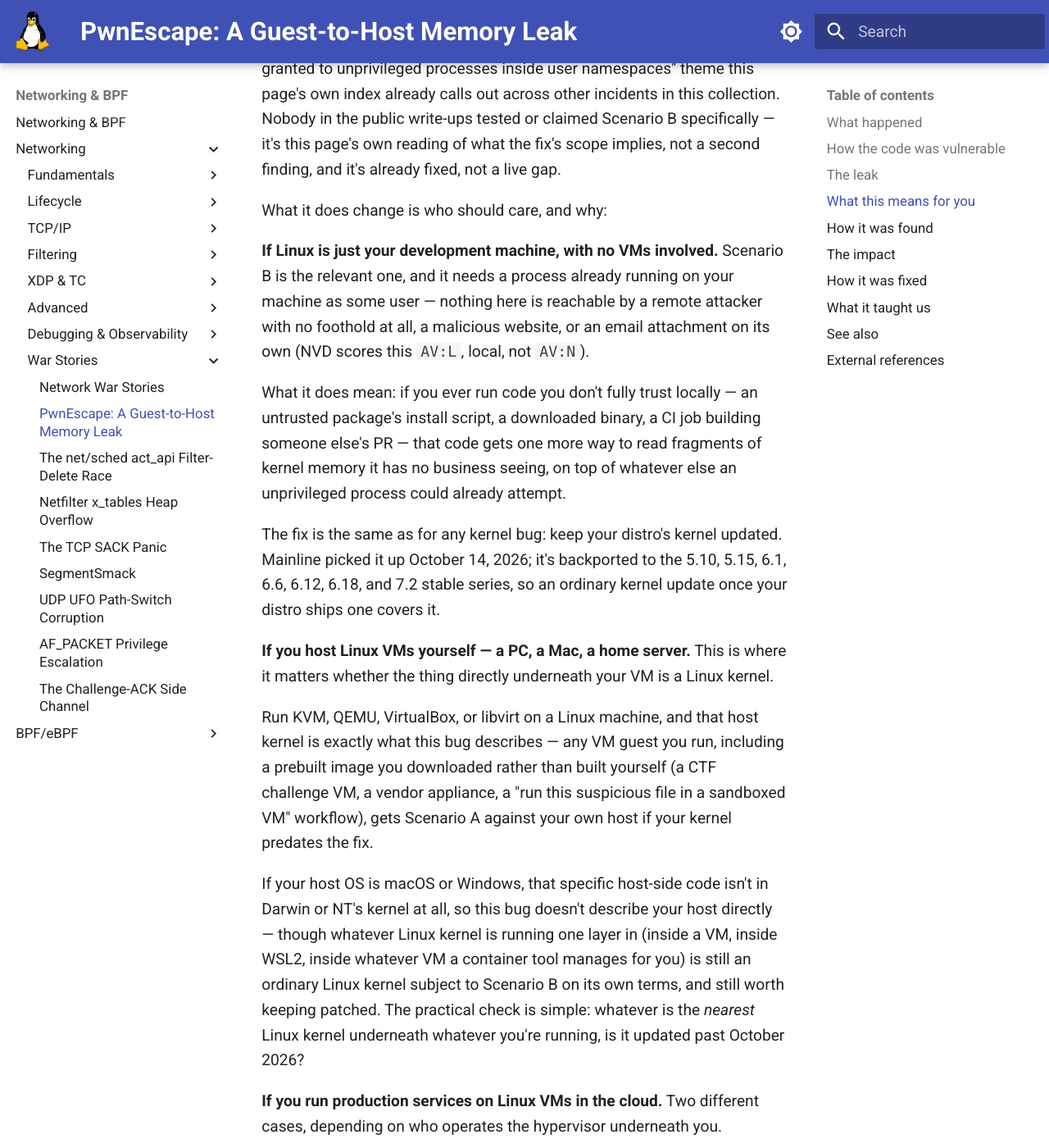
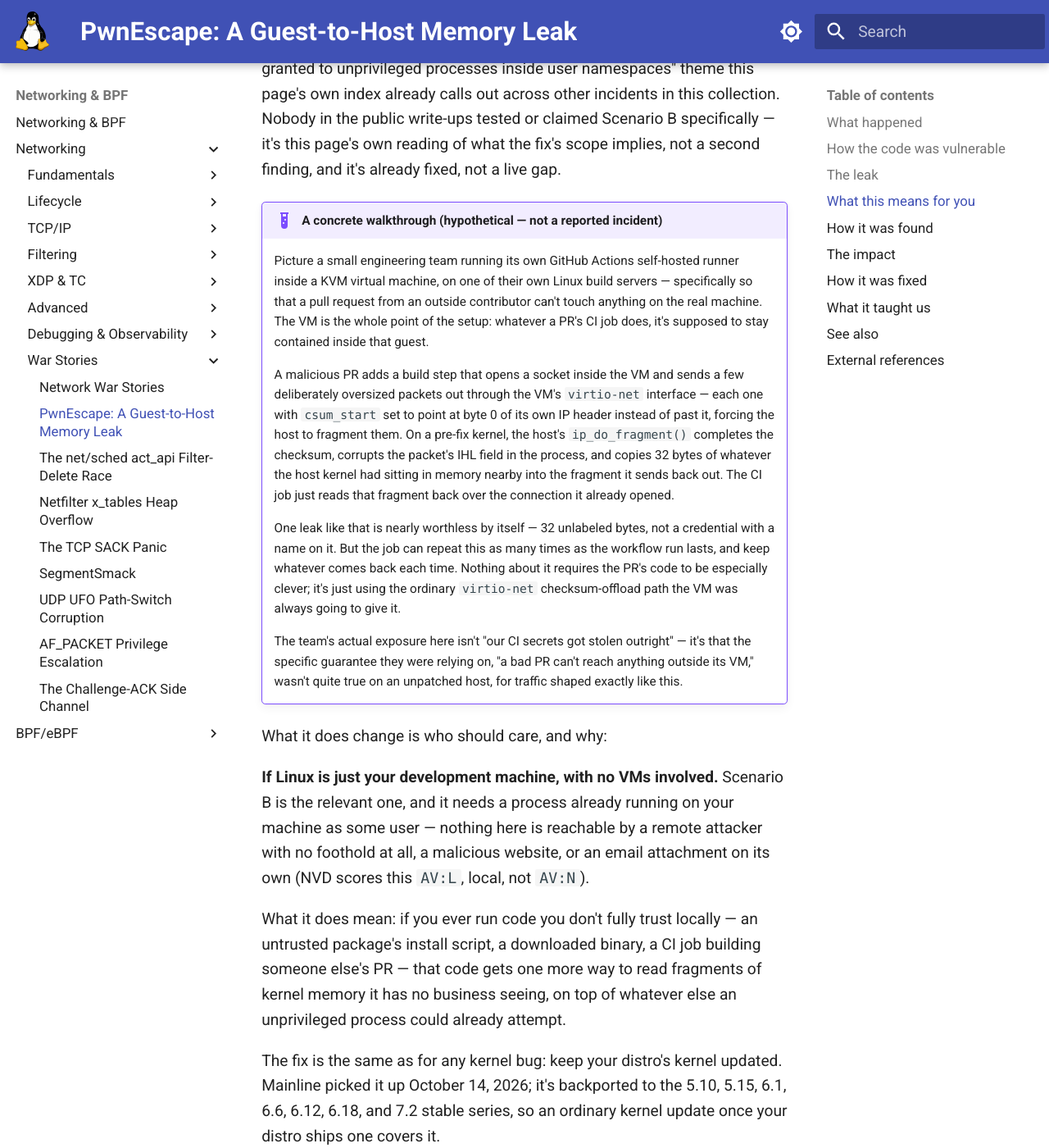
Before and after one commit to laveeshb/linux-kernel-internals, an MkDocs documentation site: the page built from docs/net/war-stories/pwnescape.md, in a window 1280 px wide and 1400 px high, scrolled down 9350 px. Shown: the whole window at 82% size. Built offline with MkDocs 1.6.1 and Material for MkDocs 9.7.7, drawn with Linux system fonts in a browser that asks for light colours.

Commit message:
pwnescape: add a concrete, labeled-hypothetical walkthrough
The three-persona breakdown is useful but abstract. Adds one
worked example -- a self-hosted CI runner in a KVM VM, meant
to isolate untrusted PRs -- walking through the exact mechanism
already described (oversized packet, csum_start into the header,
ip_do_fragment() leak) end to end. Explicitly labeled as a
hypothetical illustration, not a reported incident, to keep it
distinct from the real, sourced Vercel case covered elsewhere
on the page.

```diff
--- a/docs/net/war-stories/pwnescape.md
+++ b/docs/net/war-stories/pwnescape.md
@@ -187,6 +187,15 @@ Scenario B is *not* a second vulnerability. It's the same bug, closed by the sam
 
 That's not new or specific to this bug either; it's the same mechanism behind the older CVE-2017-1000111, and the exact "capabilities routinely granted to unprivileged processes inside user namespaces" theme this page's own index already calls out across other incidents in this collection. Nobody in the public write-ups tested or claimed Scenario B specifically — it's this page's own reading of what the fix's scope implies, not a second finding, and it's already fixed, not a live gap.
 
+!!! example "A concrete walkthrough (hypothetical — not a reported incident)"
+    Picture a small engineering team running its own GitHub Actions self-hosted runner inside a KVM virtual machine, on one of their own Linux build servers — specifically so that a pull request from an outside contributor can't touch anything on the real machine. The VM is the whole point of the setup: whatever a PR's CI job does, it's supposed to stay contained inside that guest.
+
+    A malicious PR adds a build step that opens a socket inside the VM and sends a few deliberately oversized packets out through the VM's `virtio-net` interface — each one with `csum_start` set to point at byte 0 of its own IP header instead of past it, forcing the host to fragment them. On a pre-fix kernel, the host's `ip_do_fragment()` completes the checksum, corrupts the packet's IHL field in the process, and copies 32 bytes of whatever the host kernel had sitting in memory nearby into the fragment it sends back out. The CI job just reads that fragment back over the connection it already opened.
+
+    One leak like that is nearly worthless by itself — 32 unlabeled bytes, not a credential with a name on it. But the job can repeat this as many times as the workflow run lasts, and keep whatever comes back each time. Nothing about it requires the PR's code to be especially clever; it's just using the ordinary `virtio-net` checksum-offload path the VM was always going to give it.
+
+    The team's actual exposure here isn't "our CI secrets got stolen outright" — it's that the specific guarantee they were relying on, "a bad PR can't reach anything outside its VM," wasn't quite true on an unpatched host, for traffic shaped exactly like this.
+
 What it does change is who should care, and why:
 
 **If Linux is just your development machine, with no VMs involved.** Scenario B is the relevant one, and it needs a process already running on your machine as some user — nothing here is reachable by a remote attacker with no foothold at all, a malicious website, or an email attachment on its own (NVD scores this `AV:L`, local, not `AV:N`).
```
